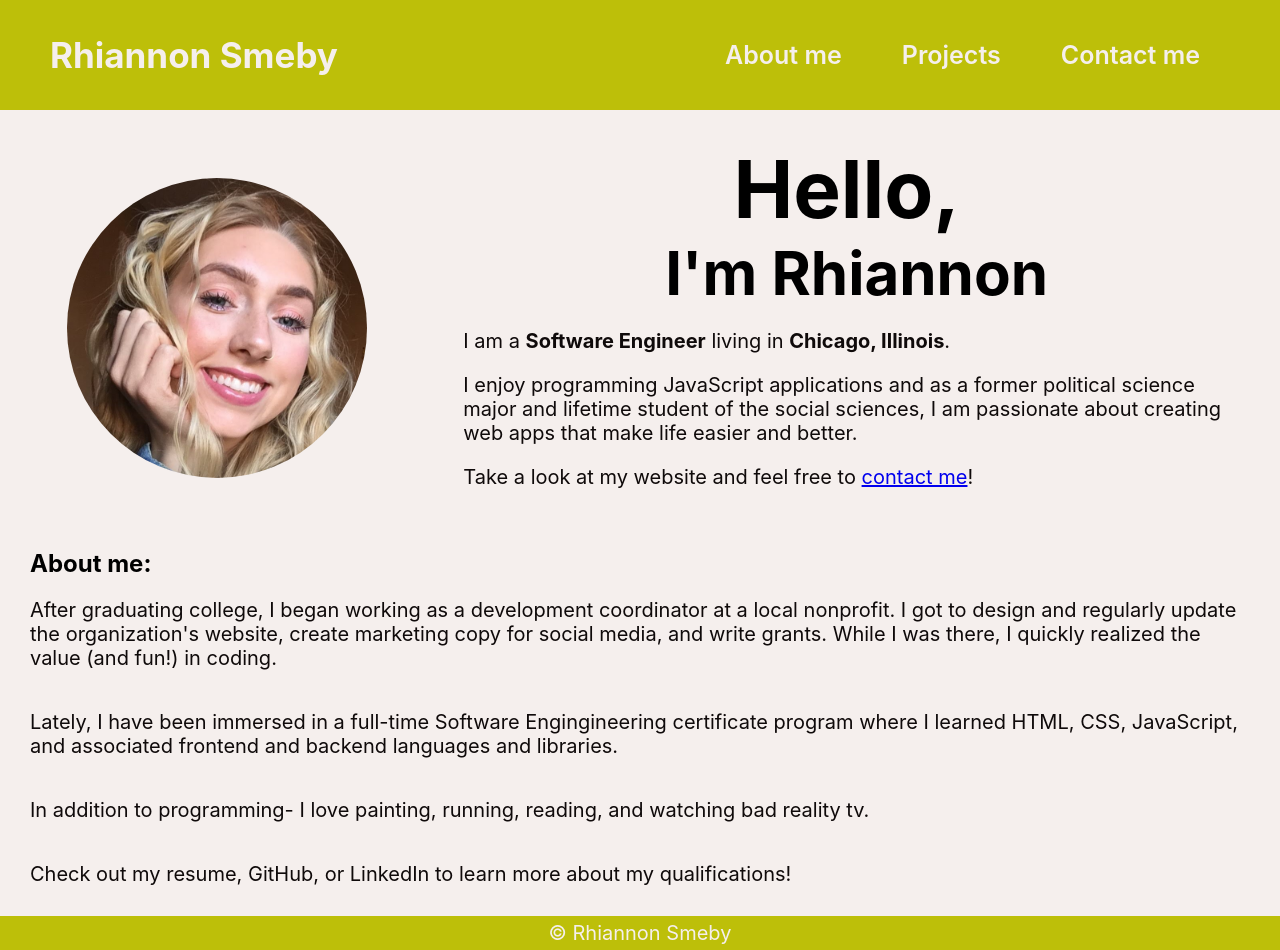
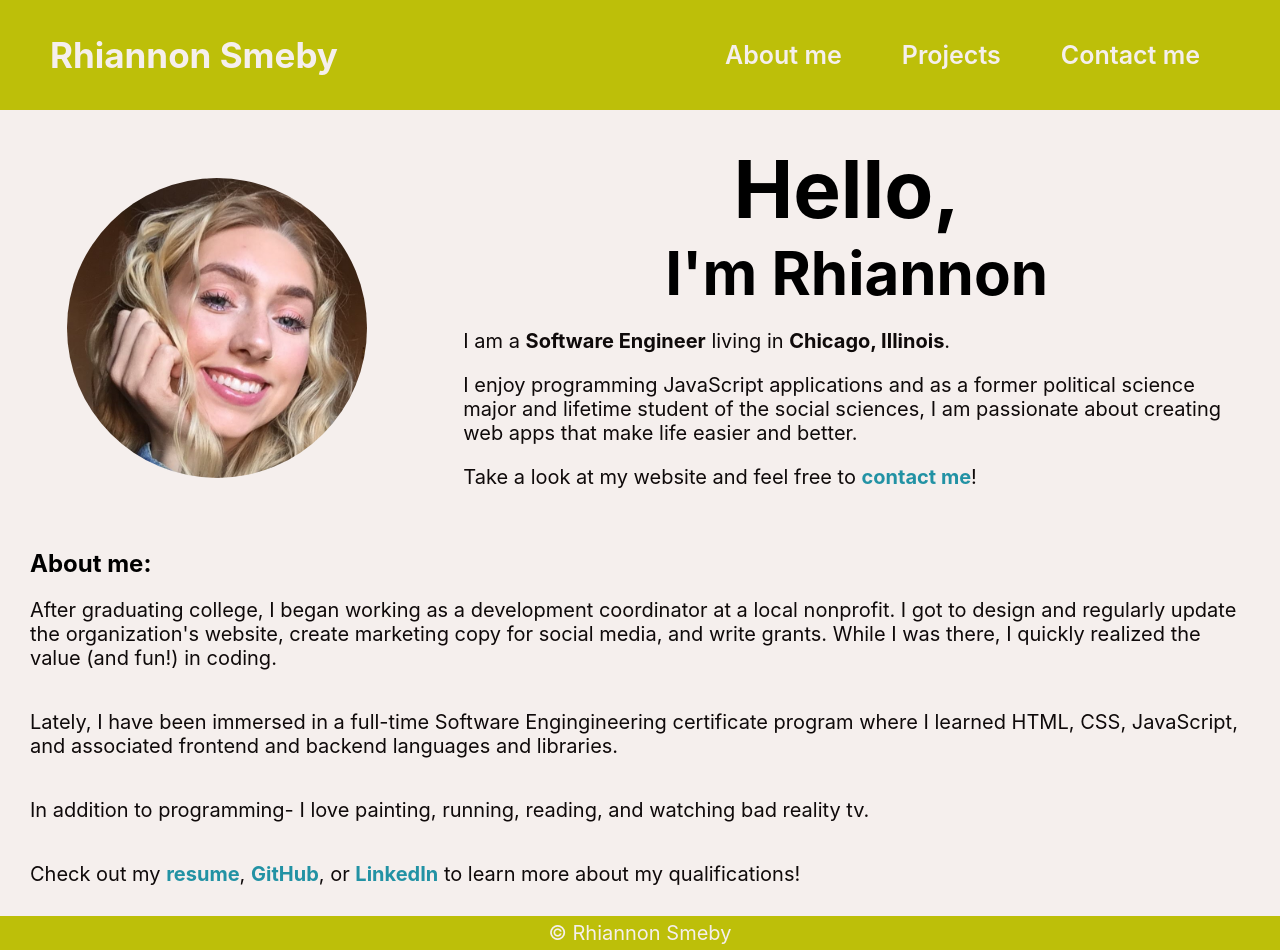
Before and after one commit to rhiannonsmeby/rhiannon-smeby, a React (Create React App) app: page / in a window 1280 px wide. Shown: the top 950 px of the page. Built offline with nearby package versions, Linux system fonts and the light colour scheme.

Commit message:
about page styling

```diff
--- a/src/routes/Homepage/Homepage.css
+++ b/src/routes/Homepage/Homepage.css
@@ -50,6 +50,12 @@ p {
     margin: 10px;
 }
 
+p a {
+    font-weight: 700;
+    color: #2292A4;
+    text-decoration: none;
+}
+
 @media all and (min-width: 800px) {
     .intro {
         display: flex;
@@ -80,4 +86,10 @@ p {
         font-size: 80px;
         text-align: center;
     }
+
+    p a:hover {
+        background-color: #D96C06;
+        color: #F5EFED;
+        padding: 10px;
+    }
 }
--- a/src/routes/Homepage/Homepage.js
+++ b/src/routes/Homepage/Homepage.js
@@ -44,7 +44,7 @@ export default function Homepage() {
                     In addition to programming- I love painting, running, reading, and watching bad reality tv.
                 </p>
                 <p>
-                    Check out my resume, GitHub, or LinkedIn to learn more about my qualifications!
+                    Check out my <a href={`https://docs.google.com/document/d/1qi1i3YY0NO8XRGlfLuwDW78kpWSzrpVjXHVJDE9cjCs/edit?usp=sharing`} target={"_blank"} rel={'noreferrer'}>resume</a>, <a href={`https://github.com/rhiannonsmeby`} target={"_blank"} rel={'noreferrer'}>GitHub</a>, or <a href={`https://www.linkedin.com/in/rhiannonsmeby/`} target={"_blank"} rel={'noreferrer'}>LinkedIn</a> to learn more about my qualifications!
                 </p>
             </div>
         </div>
```
